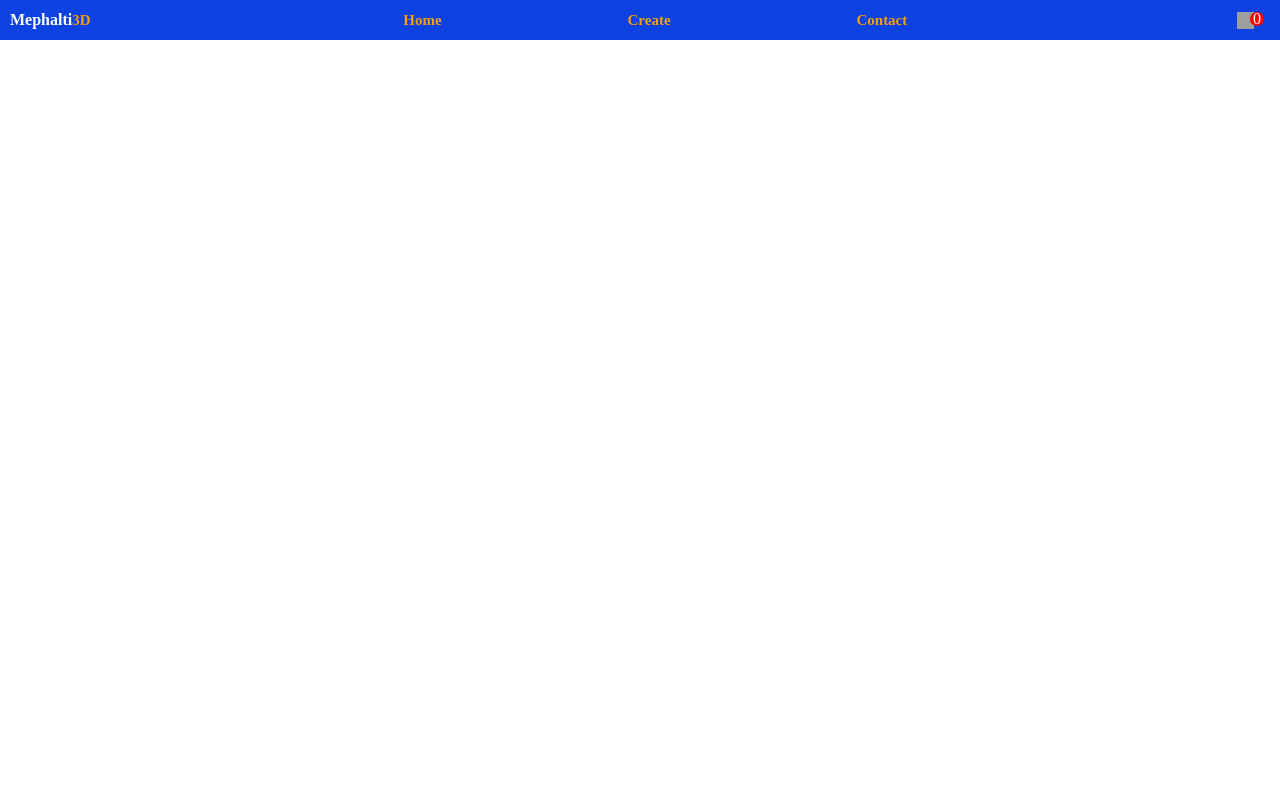
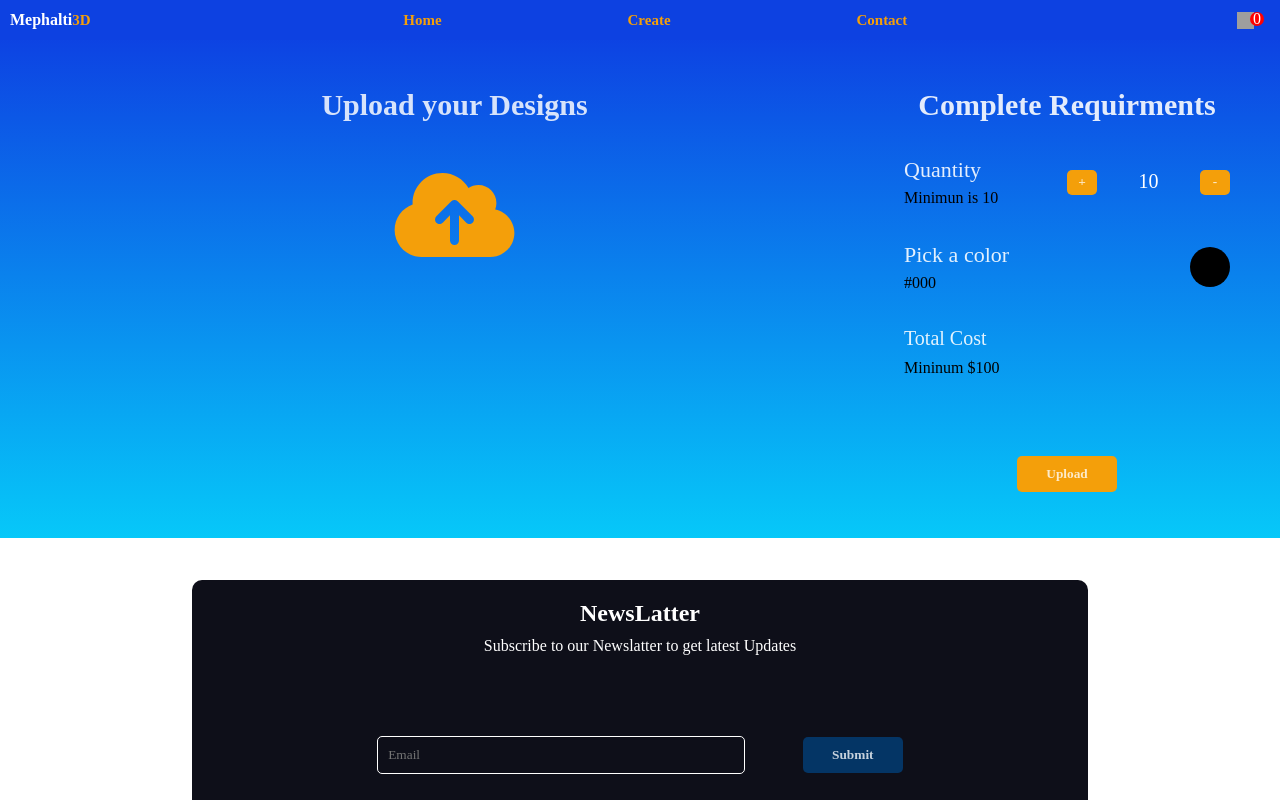
Before and after one commit to EdimAyang/mephalti3D, a React (Create React App) app: page /create in a window 1280 px wide. Built offline with nearby package versions, Linux system fonts and the light colour scheme; grey boxes are pictures that could not be loaded.

Commit message:
Added some functionality to the create page

```diff
--- a/package.json
+++ b/package.json
@@ -10,6 +10,7 @@
     "@types/node": "^16.7.13",
     "@types/react": "^18.0.0",
     "@types/react-dom": "^18.0.0",
+    "firebase": "^11.1.0",
     "framer-motion": "^11.16.0",
     "react": "^19.0.0",
     "react-dom": "^19.0.0",
@@ -19,6 +20,7 @@
     "styled-components": "^6.1.13",
     "swiper": "^11.2.1",
     "typescript": "^4.4.2",
+    "uuid": "^11.0.5",
     "web-vitals": "^2.1.0"
   },
   "scripts": {
--- a/src/components/button/Button.tsx
+++ b/src/components/button/Button.tsx
@@ -2,20 +2,31 @@ import React from 'react'
 import { ButtonStyle } from './Style'
 
 interface Iprops extends React.ButtonHTMLAttributes<HTMLButtonElement> {
-    children:React.ReactNode;
+    children?:React.ReactNode;
     color?:string;
     size?:string;
     onClick?:()=>void;
+    radius?:string;
+    width?:string;
+    pad?:string;
 }
 
 const Button:React.FC<Iprops> = ({
     children,
     color,
     size,
-    onClick
+    onClick,
+    radius,
+    pad
 }) => {
   return (
-    <ButtonStyle size = {size}  color = {color} onClick = {onClick} >
+    <ButtonStyle
+      size = {size}
+      color = {color}
+      onClick = {onClick}
+      radius={radius}
+      pad ={pad}
+       >
       {children}
     </ButtonStyle>
   )
--- a/src/components/button/Style.tsx
+++ b/src/components/button/Style.tsx
@@ -4,13 +4,16 @@ import styled from "styled-components";
 interface Iprops {
     size?:string,
     color?:string,
+    radius?:string,
+    pad?:string
 }
 export const ButtonStyle = styled.button<Iprops>`
     border:none;
-    padding:10px;
-    border-radius:5px;
+    padding:${({pad})=> pad? `${pad}` : "10px"};
+    border-radius:${({radius})=> radius ? `${radius}` : "5px"};
     width:${({size}) => size ? `${size}` : "100px" };
     cursor:pointer;
     background-color:${({color}) => color ? `${color}` : '#f49f0a;'};
-    color:#fff;
+    color:#ffffffc7;
+    font-weight:bold;
 `
--- a/src/pages/create/Create.tsx
+++ b/src/pages/create/Create.tsx
@@ -1,11 +1,191 @@
-import { Shopstyles } from "./Style"
+import {
+   Container,
+    Discription,
+     FileContainer,
+       Quantity,
+        Shopstyles,
+         BtnWrapper,
+         ColorWrapper,
+          BtnContainer,
+          CostWrapper,
+          DeliveryDetails,
+          DetailsWrapper,
+          InfoCon,
+         } from "./Style"
 import Navbar from '../../components/navbar/Navbar'
+import { ChangeEvent, useState } from "react"
+import Button from "../../components/button/Button"
+import Footer from "../../components/footer/Footer"
+import News from "../../components/newsLatter/News"
+
+
 
 const Create = () => {
+
+  //States
+  const [File, setFile] = useState<File | null>(null)
+  const [Qyt, setQyt] = useState<number>(10)
+  const [Color, setColor] = useState<string>("#000")
+  const [Cost, setCost] = useState<number>(100)
+  const [TDate, setTdate] = useState<string>("")
+  const [Time, setTime] = useState<string>("")
+
+  //Functions
+  const handleInputChange = (e : ChangeEvent<HTMLInputElement>)=>{
+    if (e.target.files != null) {
+      setFile(e.target.files[0]);
+    }
+  }
+  const handleIncremeant = ()=>{
+    setQyt(Qyt + 1)
+    setCost(Cost + 100);
+  }
+  const handleDecremeant = ()=>{
+    if(Qyt > 10){
+      setQyt(Qyt - 1)
+      setCost(Cost - 100)
+    }
+  }
+  const handleColor = (e : ChangeEvent<HTMLInputElement>)=>{
+    setColor(e.target.value);
+  }
+  const handleForm = ()=>{
+    setTdate(currentDate);
+    setTime(currentTime);
+  };
+
+  //Date
+  let today = new Date();
+  let month = today.getMonth() + 1;
+  let year = today.getFullYear();
+  let date = today.getDate();
+  const currentDate = `${month} : ${date} : ${year}`
+
+  const addZero = (num:number)=>{
+    return num < 10 ? `0${num}` : num
+};
+  //Time
+  let Hour = addZero(today.getHours())
+  let Minutes = addZero(today.getMinutes());
+  // let Seconds = today.getSeconds();
+  const currentTime = `${Hour} : ${Minutes}`;
+  console.log(TDate)
+  console.log(Time)
   return (
     <Shopstyles>
         <Navbar />
-
+        <Container>
+          <FileContainer>
+            <h3>Upload your Designs</h3>
+            <div>
+              <input type="file"  id="up" onChange={handleInputChange} multiple/>
+              <label htmlFor="up"><img src="/icon/cloud-arrow-up-solid.svg" alt="Files" /></label>
+            </div>
+          </FileContainer>
+        <Discription>
+          <h3>Complete Requirments</h3>
+          <Quantity>
+            <div>
+              <span>Quantity</span>
+              <p>Minimun is 10</p>
+            </div>
+            <BtnWrapper>
+              <Button
+                children="+"
+                radius= "5px"
+                size = "30px"
+                pad = "10"
+                onClick={handleIncremeant}
+               />
+              <span>{Qyt}</span>
+              <Button
+                children="-"
+                radius= "5px"
+                size = "30px"
+                pad = "10"
+                onClick={handleDecremeant}
+                />
+            </BtnWrapper>
+          </Quantity>
+            <ColorWrapper ColorW={Color}>
+              <div>
+                <span>Pick a color</span>
+                <p>{Color}</p>
+              </div>
+              <input type="color" name="" id="Color" onChange={handleColor}/>
+              <label htmlFor="Color">
+              </label>
+            </ColorWrapper>
+            <CostWrapper>
+            <div>
+              <span>Total Cost</span>
+              <p>Mininum $100</p>
+            </div>
+            {Cost > 100 ?
+              <section>
+               <span>${Cost}</span>
+             </section>: ""
+            }
+          </CostWrapper>
+          <BtnContainer>
+            <Button
+            children="Upload"
+            onClick={handleForm}
+            />
+          </BtnContainer>
+        </Discription>
+      </Container>
+      {
+        File && TDate &&
+      <DeliveryDetails>
+        <h3>Delivery Details</h3>
+      <DetailsWrapper>
+        <InfoCon>
+          <p>Date</p>
+          <p>{TDate}</p>
+        </InfoCon>
+        <InfoCon>
+          <p>Time</p>
+          <p>{Time}</p>
+        </InfoCon>
+        <InfoCon>
+          <p>Quantity</p>
+          <p>{Qyt}</p>
+        </InfoCon>
+        <InfoCon>
+          <p>Material Color</p>
+          <p>{Color}</p>
+        </InfoCon>
+        <InfoCon>
+          <p>Delivery</p>
+          <p>7 days</p>
+        </InfoCon>
+        <InfoCon>
+          <p>File name</p>
+          <p>{File?.name}</p>
+        </InfoCon>
+        <InfoCon>
+          <p>File size</p>
+          <p>{File?.size}</p>
+        </InfoCon>
+        <InfoCon>
+          <p>File type</p>
+          <p>{File?.type}</p>
+        </InfoCon>
+        <InfoCon>
+          <p>Total cost</p>
+          <p>${Cost}</p>
+        </InfoCon>
+        <div>
+          <Button size="200px">
+            Order
+          </Button>
+        </div>
+      </DetailsWrapper>
+      </DeliveryDetails>
+      }
+      <News />
+      <Footer />
     </Shopstyles>
   )
 }
--- a/src/pages/create/Style.tsx
+++ b/src/pages/create/Style.tsx
@@ -1,5 +1,283 @@
 import styled from "styled-components";
 
+interface Iprops{
+    ColorW:string;
+}
+
 export const Shopstyles = styled.div`
+    height:100vh;
+    width:100%;
+`
 
+export const Container = styled.header`
+background: hsla(192, 95%, 50%, 1);
+
+background: linear-gradient(90deg, hsla(192, 95%, 50%, 1) 0%, hsla(225, 89%, 47%, 1) 100%);
+
+background: -moz-linear-gradient(90deg, hsla(192, 95%, 50%, 1) 0%, hsla(225, 89%, 47%, 1) 100%);
+
+background: -webkit-linear-gradient(90deg, hsla(192, 95%, 50%, 1) 0%, hsla(225, 89%, 47%, 1) 100%);
+
+filter: progid: DXImageTransform.Microsoft.gradient( startColorstr="#07C8F9", endColorstr="#0D41E1", GradientType=1 );
+    width:100%;
+    height:500px;
+    padding:30px;
+    position:relative;
+    top:38px;
+    display:flex;
+    justify-content:center;
+    align-items:center;
+    justify-content:space-between;
+    gap:5px;
+
+    @media screen and (max-width:750px){
+    flex-direction:column;
+    height:700px;
+    padding:10px;
+}
 `
+export const FileContainer = styled.div`
+padding:10px;
+height:100%;
+flex:1;
+display:flex;
+align-items:center;
+flex-direction:column;
+h3{
+    font-size:30px;
+    padding:10px;
+    color:#ffffffd5;
+}
+div{
+    width:40%;
+    height:30%;
+    padding:15px;
+    cursor: pointer;
+    margin-top:20px;
+    input{
+    display:none;
+    }
+    label:active{
+    transform:scale(0.9)
+}
+img{
+    cursor: pointer;
+    width:100%;
+    height:100%;
+}
+}
+
+@media screen and (max-width:750px){
+    width:100%;
+    flex-direction:column;
+
+    div{
+        width:50%;
+        height:50%;
+    }
+
+}
+`
+
+
+export const Discription = styled.div`
+padding:10px;
+height:100%;
+width:30%;
+h3{
+    font-size:30px;
+    padding:10px;
+    color:#ffffffe2;
+    text-align:center;
+}
+@media screen and (max-width:750px){
+    width:100%;
+    flex-direction:column;
+
+    h3{
+        font-size:20px;
+    }
+}
+`
+export const Quantity = styled.div`
+display:flex;
+justify-content:space-between;
+align-items:center;
+width:100%;
+height:70px;
+margin-top:15px;
+padding:10px;
+p{
+    color:#000;
+}
+&>div{
+    width:70%;
+    height:100%;
+    display:flex;
+    flex-direction:column;
+    justify-content:space-between;
+    span{
+        font-size:22px;
+        color:#ffffffe2;
+    }
+}
+@media screen and (max-width:750px){
+    div{
+    span{
+        font-size:15px;
+    }
+    p{
+        font-size:13px;
+    }
+    }
+}
+`
+
+export const BtnWrapper =  styled.section`
+width:70%;
+height:50%;
+display:flex;
+justify-content:space-between;
+span{
+    font-size:20px;
+    color:#fff;
+}
+`
+export const ColorWrapper = styled.div<Iprops>`
+display:flex;
+justify-content:space-between;
+align-items:center;
+width:100%;
+height:70px;
+margin-top:15px;
+padding:10px;
+
+&>div{
+    width:70%;
+    height:100%;
+    display:flex;
+    flex-direction:column;
+    justify-content:space-between;
+    span{
+        font-size:22px;
+        color:#ffffffe2;
+    }
+}
+
+input{
+    border:none;
+    height:100%;
+    border-radius:5px;
+    outline:none;
+    width:20%;
+    display:none;
+}
+
+label{
+    width:10%;
+    padding:20px;
+    background-color:${({ColorW})=>  `${ColorW}` };
+    border-radius:50%;
+}
+@media screen and (max-width:750px){
+    div{
+    span{
+        font-size:15px;
+    }
+    p{
+        font-size:13px;
+    }
+}
+}
+ `
+export const BtnContainer = styled.div`
+width:100%;
+text-align:center;
+margin-top:20%;
+@media screen and (max-width:750px){
+   margin-top:10%;
+}
+`
+
+export const CostWrapper = styled.div`
+display:flex;
+justify-content:space-between;
+align-items:center;
+width:100%;
+height:70px;
+margin-top:15px;
+padding:10px;
+
+&>div{
+    width:70%;
+    height:100%;
+    display:flex;
+    flex-direction:column;
+    justify-content:space-between;
+    span{
+        font-size:20px;
+        color:#ffffffe2;
+    }
+    section{
+        height:100%;
+        span{
+            font-size:25px;
+        }
+    }
+}
+
+@media screen and (max-width:750px){
+    div{
+        span{
+            font-size:15px;
+        }
+        p{
+            font-size:13px;
+        }
+    }
+}
+`
+
+export const  DeliveryDetails = styled.section`
+width:100%;
+height:600px;
+padding:10px;
+position:relative;
+top:40px;
+
+h3{
+    text-align:center;
+    padding:20px;
+    font-size:25px
+}
+`
+export const DetailsWrapper = styled.div`
+    width:40%;
+    margin:0 auto;
+    height:80%;
+    border-radius:10px;
+    box-shadow:0px 0px 30px rgba(0, 0, 0 ,0.5);
+    padding:25px;
+    margin-top:3%;
+    div{
+    width:100%;
+    text-align:center;
+    margin-top:20px;
+    }
+    @media screen and (max-width:750px){
+        width:90%;
+    }
+`
+export const InfoCon = styled.section`
+    width:100%;
+    height:30px;
+    border-bottom:1px solid;
+    display:flex;
+    justify-content:space-between;
+    align-items:center;
+    padding:5px;
+    margin-bottom:10px;
+p{
+font-weight:bold;
+}
+`
```
Also changed, not shown: public/icon/cloud-arrow-up-solid.svg (added), 1 other file (tests, documents, lock files or other folders).
